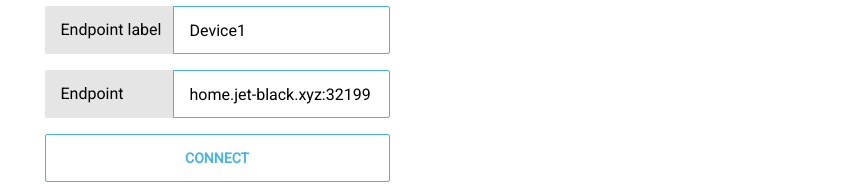
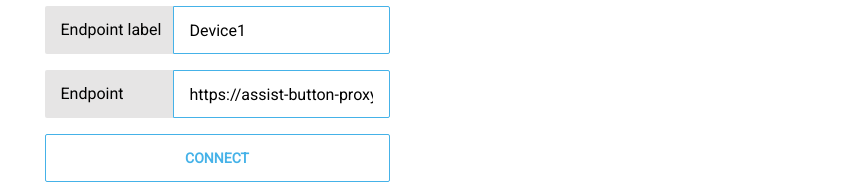
Before and after one commit to Fractal-Tess/assist-button, a SvelteKit app in the folder apps/sveltekit/: page / in a window 1280 px wide. Shown: the part 382-566 px from the top of the page, without its empty margins (423-1280 px from the left). Built offline with nearby package versions, Linux system fonts and the light colour scheme; no server answers; what tailwindcss-hero-patterns would draw is missing.

Commit message:
update endpoint

```diff
--- a/apps/sveltekit/src/routes/+page.svelte
+++ b/apps/sveltekit/src/routes/+page.svelte
@@ -13,7 +13,7 @@
 
   let form: HTMLFormElement;
   const connection = {
-    endpoint: 'home.jet-black.xyz:32199',
+    endpoint: 'https://assist-button-proxy.app.jet-black.xyz',
     label: 'Device1',
     active: false,
     timeout: 0
@@ -39,7 +39,7 @@
     try {
       const controller = new AbortController();
       const timeout = setTimeout(() => controller.abort(), 500);
-      const res = await fetch(`http://${connection.endpoint}/status`, {
+      const res = await fetch(connection.endpoint, {
         signal: controller.signal
       });
       clearTimeout(timeout);
```
